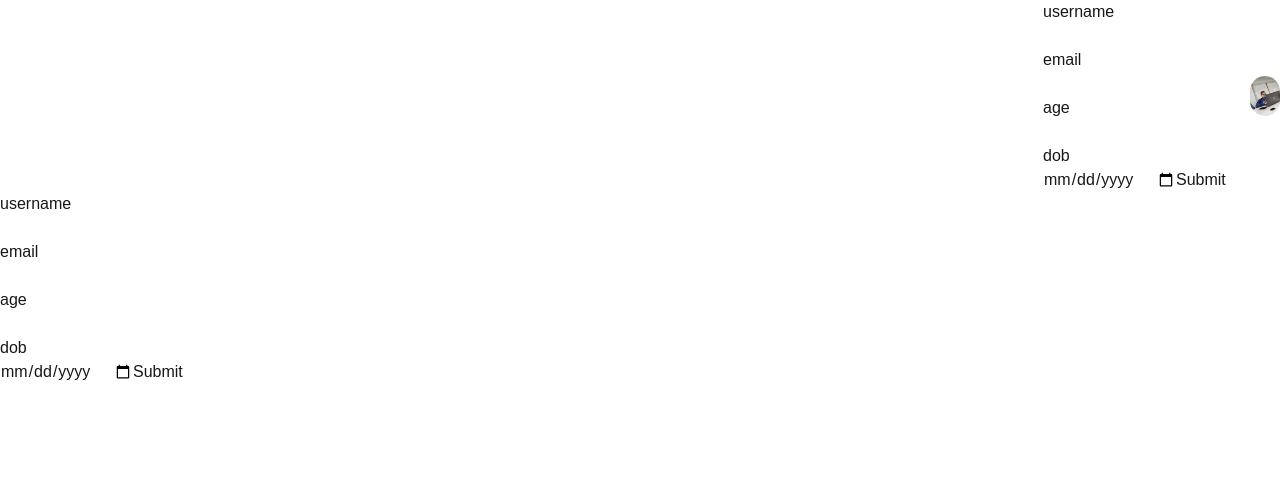
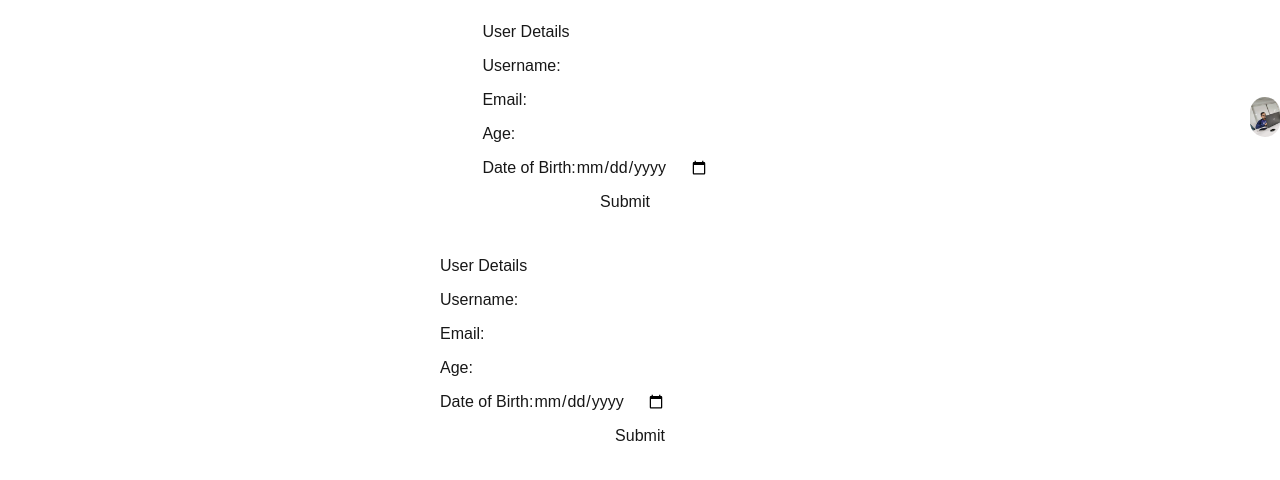
Before and after one commit to vedamanikanta2023/repair-frontend, a Next.js app: page /userDetails in a window 1280 px wide. Shown: the top 480 px of the page. Built offline with nearby package versions, Linux system fonts and the light colour scheme.

Commit message:
added validation and tracking the State

```diff
--- a/src/app/(protected)/userDetails/page.tsx
+++ b/src/app/(protected)/userDetails/page.tsx
@@ -1,14 +1,117 @@
-export default function UserDetails (){
-    return<form>
-        <h1>username</h1>
-        <input />
-        <h1>email</h1>
-        <input />
-        <h1>age</h1>
-        <input type="number" />
-        <h1>dob</h1>
-        <input type="date" />
-        <input type="submit"/>
+import { useState } from "react";
+
+export default function UserDetails() {
+  const [formData, setFormData] = useState({
+    username: "",
+    email: "",
+    age: "",
+    dob: "",
+  });
+
+  const [errors, setErrors] = useState({});
+
+  // Handle input change
+  const handleChange = (e) => {
+    const { name, value } = e.target;
+
+    setFormData((prev) => ({
+      ...prev,
+      [name]: value,
+    }));
+  };
+
+  // Validate inputs
+  const validate = () => {
+    let newErrors = {};
+
+    if (!formData.username.trim()) newErrors.username = "Username is required.";
+    if (!formData.email.trim()) {
+      newErrors.email = "Email is required.";
+    } else if (!/\S+@\S+\.\S+/.test(formData.email)) {
+      newErrors.email = "Enter a valid email address.";
+    }
+
+    if (!formData.age) {
+      newErrors.age = "Age is required.";
+    } else if (formData.age <= 0) {
+      newErrors.age = "Age must be greater than 0.";
+    }
+
+    if (!formData.dob) newErrors.dob = "Date of birth is required.";
+
+    setErrors(newErrors);
+    return Object.keys(newErrors).length === 0; // returns true if no errors
+  };
+
+  // Handle form submit
+  const handleSubmit = (e) => {
+    e.preventDefault();
+
+    if (validate()) {
+      console.log("Form Submitted:", formData);
+      alert("Form submitted successfully!");
+      // you can send data to backend here
+    }
+  };
+
+  return (
+    <form
+      onSubmit={handleSubmit}
+      style={{
+        maxWidth: "400px",
+        margin: "20px auto",
+        display: "flex",
+        flexDirection: "column",
+        gap: "10px",
+      }}
+    >
+      <h1>User Details</h1>
+
+      <label>
+        Username:
+        <input
+          type="text"
+          name="username"
+          value={formData.username}
+          onChange={handleChange}
+        />
+      </label>
+      {errors.username && <p style={{ color: "red" }}>{errors.username}</p>}
+
+      <label>
+        Email:
+        <input
+          type="email"
+          name="email"
+          value={formData.email}
+          onChange={handleChange}
+        />
+      </label>
+      {errors.email && <p style={{ color: "red" }}>{errors.email}</p>}
+
+      <label>
+        Age:
+        <input
+          type="number"
+          name="age"
+          value={formData.age}
+          onChange={handleChange}
+        />
+      </label>
+      {errors.age && <p style={{ color: "red" }}>{errors.age}</p>}
+
+      <label>
+        Date of Birth:
+        <input
+          type="date"
+          name="dob"
+          value={formData.dob}
+          onChange={handleChange}
+        />
+      </label>
+      {errors.dob && <p style={{ color: "red" }}>{errors.dob}</p>}
+
+      <button type="submit">Submit</button>
     </form>
-
+  );
 }
```
